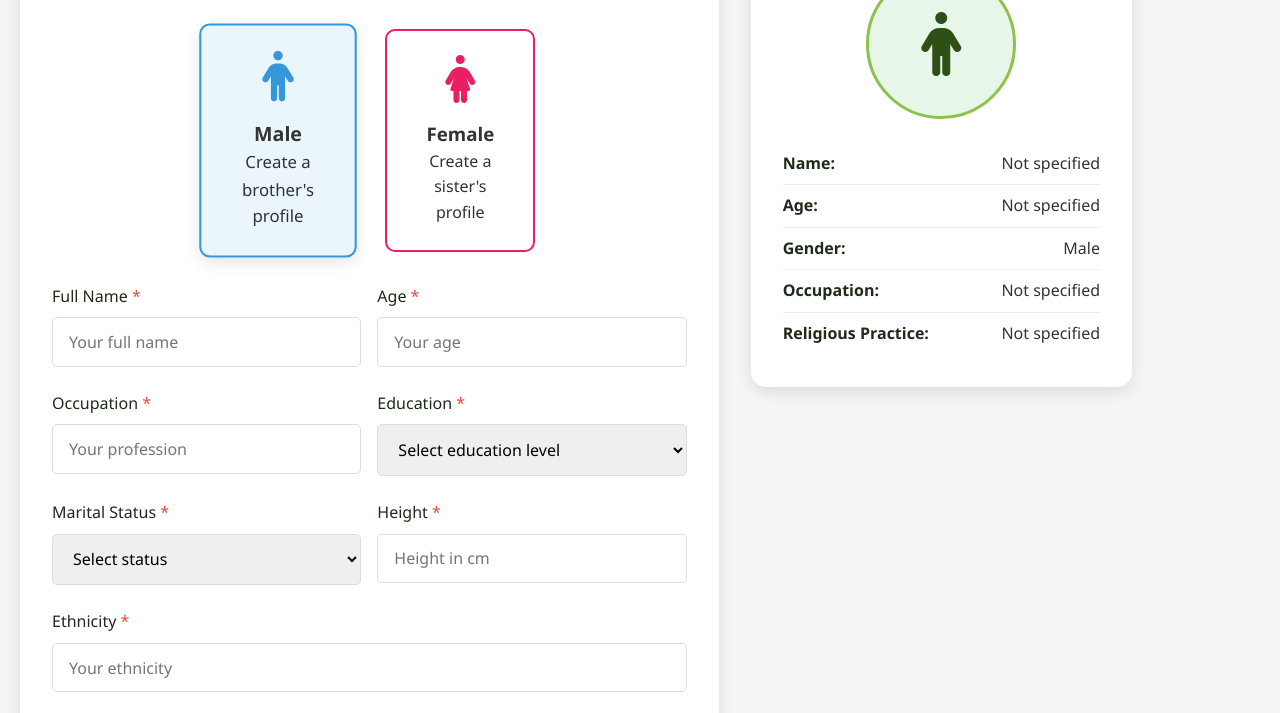
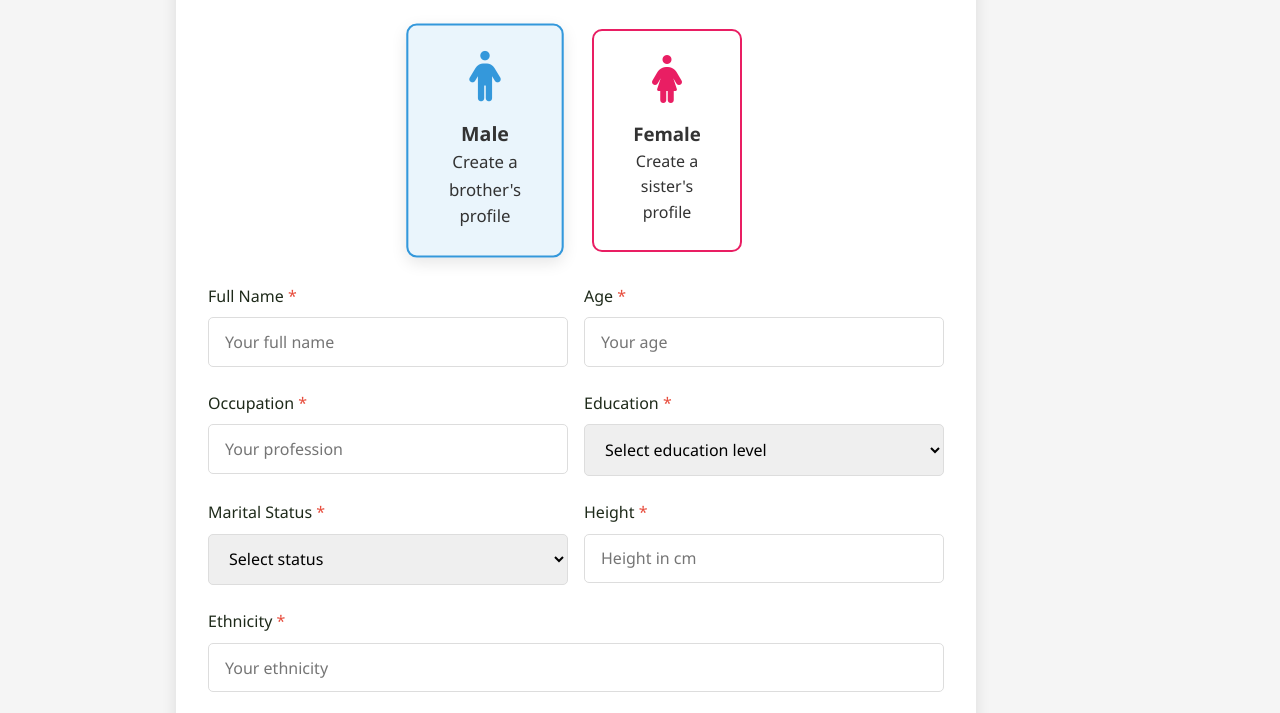
Before and after one commit to dagali25/Salaam-Match, a plain HTML site: page profile-creation.html in a window 1280 px wide. Shown: the part 702-1415 px from the top of the page. Drawn offline with Linux system fonts and the light colour scheme.

Commit message:
Update profile-creation.html

```diff
--- a/profile-creation.html
+++ b/profile-creation.html
@@ -186,13 +186,16 @@
         /* Main Content */
         .main-content {
             display: flex;
+            flex-direction: column;
+            align-items: center;
             gap: 2rem;
             margin: 2rem 0;
         }
 
         /* Profile Creation Section */
         .profile-creation {
-            flex: 2;
+            width: 100%;
+            max-width: 800px;
             background: white;
             border-radius: 15px;
             padding: 2rem;
@@ -333,14 +336,12 @@
 
         /* Profile Preview */
         .profile-preview {
-            flex: 1;
+            width: 100%;
+            max-width: 800px;
             background: white;
             border-radius: 15px;
             padding: 2rem;
             box-shadow: 0 5px 15px rgba(0, 0, 0, 0.1);
-            position: sticky;
-            top: 100px;
-            align-self: flex-start;
         }
 
         .preview-header {
@@ -394,14 +395,26 @@
         }
 
         /* Responsive Design */
+        @media (min-width: 901px) {
+            .main-content {
+                display: grid;
+                grid-template-columns: 1fr;
+                justify-items: center;
+            }
+
+            .profile-preview {
+                margin-top: 2rem;
+            }
+        }
+
         @media (max-width: 900px) {
             .main-content {
                 flex-direction: column;
+                align-items: center;
             }
 
             .profile-preview {
-                position: relative;
-                top: 0;
+                max-width: 800px;
             }
 
             nav ul {
```
Lines whose indentation alone changed are shown as unchanged.
